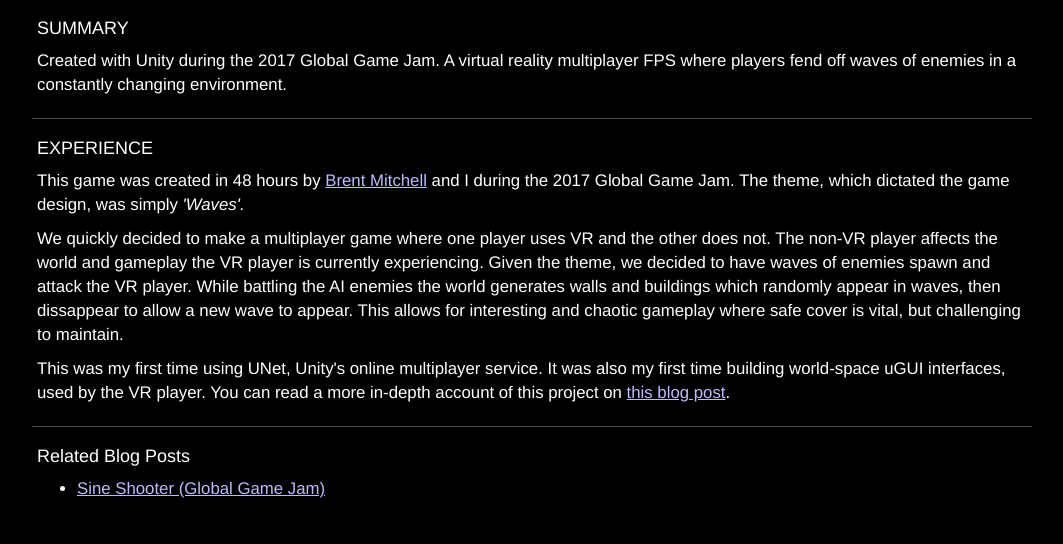
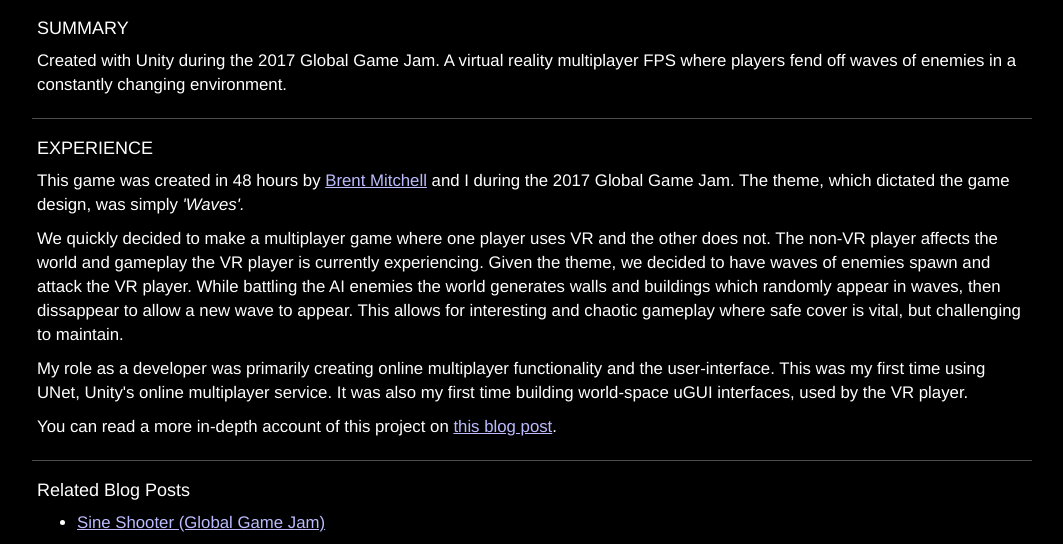
Before and after one commit to bradkeys/bradkeys.com, a Jekyll site: the page built from portfolio/sine-shooter.html, in a window 1280 px wide and 900 px high, scrolled down 609 px, cut to the strip 356-900 px from the top of the window. Shown: the whole strip, without its empty margins (108-1171 px from the left). Built offline with Jekyll 4.4.1, drawn with Linux system fonts in a browser that asks for light colours; nearby versions of some CDN libraries; before the commit the page ends 1476 px from its top, so only the background shows below that.

Commit message:
Edited sine shooter portfolio.

```diff
--- a/portfolio/sine-shooter.html
+++ b/portfolio/sine-shooter.html
@@ -18,7 +18,10 @@ title: Sine Shooter
     This allows for interesting and chaotic gameplay where safe cover is vital, but challenging to maintain.
 </p>
 <p>
+    My role as a developer was primarily creating online multiplayer functionality and the user-interface.
     This was my first time using UNet, Unity's online multiplayer service.
     It was also my first time building world-space uGUI interfaces, used by the VR player.
+</p>
+<p>
     You can read a more in-depth account of this project on <a href="/2017/01/25/Sine-Shooter-Global-Game-Jam/">this blog post</a>.
 </p>
```
Also changed, not shown: 1 other file.
